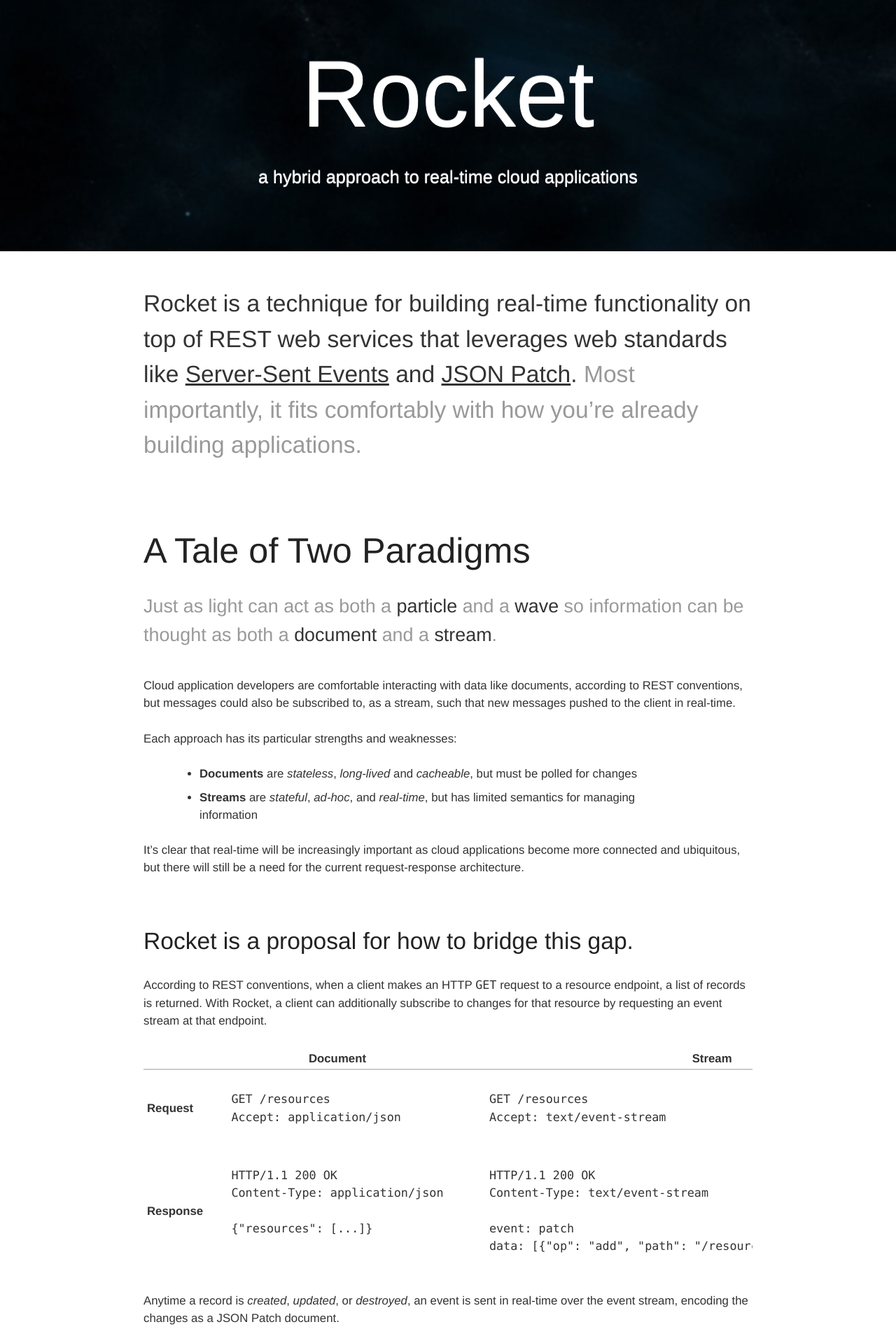
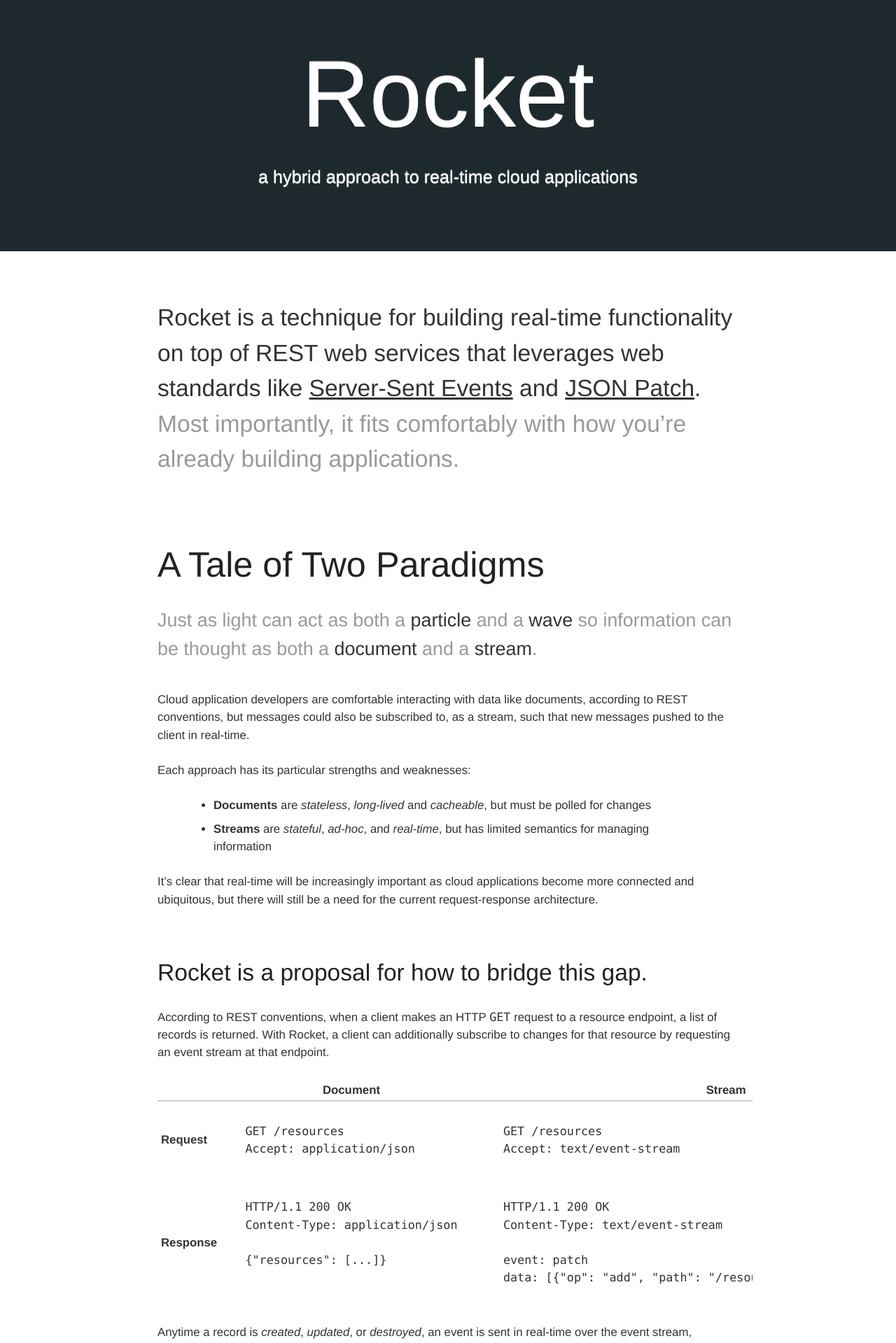
Before and after one commit to johann8384/rocket.github.io, a Jekyll site: the page built from index.md, in a window 1280 px wide. Shown: the top 1919 px of the page at 70% size. Built offline with Jekyll 4.4.1, drawn with Linux system fonts in a browser that asks for light colours; comment, search, counter and statistics services are not loaded.

Commit message:
Fixing display issues with mobile

```diff
--- a/css/screen.css
+++ b/css/screen.css
@@ -1068,7 +1068,7 @@ html a {
   color: #333333 !important;
 }
 
-/* line 16, ../sass/screen.sass */
+/* line 15, ../sass/screen.sass */
 [role="container"] {
   width: 950px;
   margin: 0 auto;
@@ -1077,85 +1077,92 @@ html a {
   width: 870px;
 }
 
-/* line 20, ../sass/screen.sass */
+/* line 19, ../sass/screen.sass */
 body > header {
   text-shadow: #eeeeee 0px -1px 1px;
-  background: url("/images/bg.jpg") #1e292e center center;
+  background: #1e292e center center;
+  background-size: contain;
   padding: 4em 0;
   margin-bottom: 1em;
+  min-width: 870px;
 }
-/* line 26, ../sass/screen.sass */
+/* line 27, ../sass/screen.sass */
 body > header hgroup {
   text-align: center;
+  width: 100%;
 }
-/* line 29, ../sass/screen.sass */
+/* line 31, ../sass/screen.sass */
 body > header hgroup h1 {
   font-size: 8em;
   margin-bottom: 0.25em;
 }
-/* line 33, ../sass/screen.sass */
+/* line 35, ../sass/screen.sass */
 body > header hgroup h2 {
   font-size: 1.5em;
   font-weight: 100;
 }
-/* line 37, ../sass/screen.sass */
+/* line 39, ../sass/screen.sass */
 body > header hgroup h1, body > header hgroup h2 {
   color: white;
 }
 
-/* line 41, ../sass/screen.sass */
+/* line 42, ../sass/screen.sass */
+article {
+  padding: 20px;
+}
+/* line 45, ../sass/screen.sass */
 article blockquote {
   font-size: 2em;
   margin: 1em 0;
   color: #999999;
   font-style: normal !important;
 }
-/* line 47, ../sass/screen.sass */
+/* line 51, ../sass/screen.sass */
 article blockquote blockquote {
   font-size: 80%;
   margin: 0;
   padding: 0;
 }
-/* line 52, ../sass/screen.sass */
+/* line 56, ../sass/screen.sass */
 article blockquote em {
   color: #333333;
   font-style: normal !important;
 }
-/* line 56, ../sass/screen.sass */
+/* line 60, ../sass/screen.sass */
 article h1 {
   font-size: 3em;
   margin-top: 2em;
 }
-/* line 60, ../sass/screen.sass */
+/* line 64, ../sass/screen.sass */
 article h2 {
   margin-top: 2em;
 }
-/* line 63, ../sass/screen.sass */
+/* line 67, ../sass/screen.sass */
 article h3 {
   margin-top: 1.5em;
 }
-/* line 67, ../sass/screen.sass */
+/* line 71, ../sass/screen.sass */
 article table th {
   text-align: center;
   background: transparent;
   padding-bottom: 2px;
   border-bottom: 2px #cccccc solid;
 }
-/* line 73, ../sass/screen.sass */
+/* line 77, ../sass/screen.sass */
 article table td {
   vertical-align: top;
 }
-/* line 76, ../sass/screen.sass */
+/* line 80, ../sass/screen.sass */
 article ul {
   padding-left: 80px;
   padding-right: 80px;
 }
-/* line 80, ../sass/screen.sass */
+/* line 84, ../sass/screen.sass */
 article ul li {
   margin-bottom: 0.5em;
 }
 
-/* line 83, ../sass/screen.sass */
+/* line 87, ../sass/screen.sass */
 footer {
   border-top: 1px #eeeeee solid;
   padding: 3em 0;
@@ -1163,22 +1170,22 @@ footer {
   text-align: center;
 }
 
-/* line 91, ../sass/screen.sass */
+/* line 95, ../sass/screen.sass */
 table#document-versus-stream tr td:first-child {
-  width: 20%;
+  width: 110px;
   vertical-align: middle !important;
   font-weight: bold;
 }
-/* line 95, ../sass/screen.sass */
+/* line 99, ../sass/screen.sass */
 table#document-versus-stream tr td {
-  width: 40%;
+  width: 230px;
 }
-/* line 98, ../sass/screen.sass */
+/* line 102, ../sass/screen.sass */
 table#document-versus-stream tr td pre {
   padding: 0 1.5em;
 }
 
-/* line 101, ../sass/screen.sass */
+/* line 105, ../sass/screen.sass */
 .wf-loading {
   visibility: hidden;
 }
```
Also changed, not shown: sass/screen.sass (+8 -4 lines), 2 other files.
